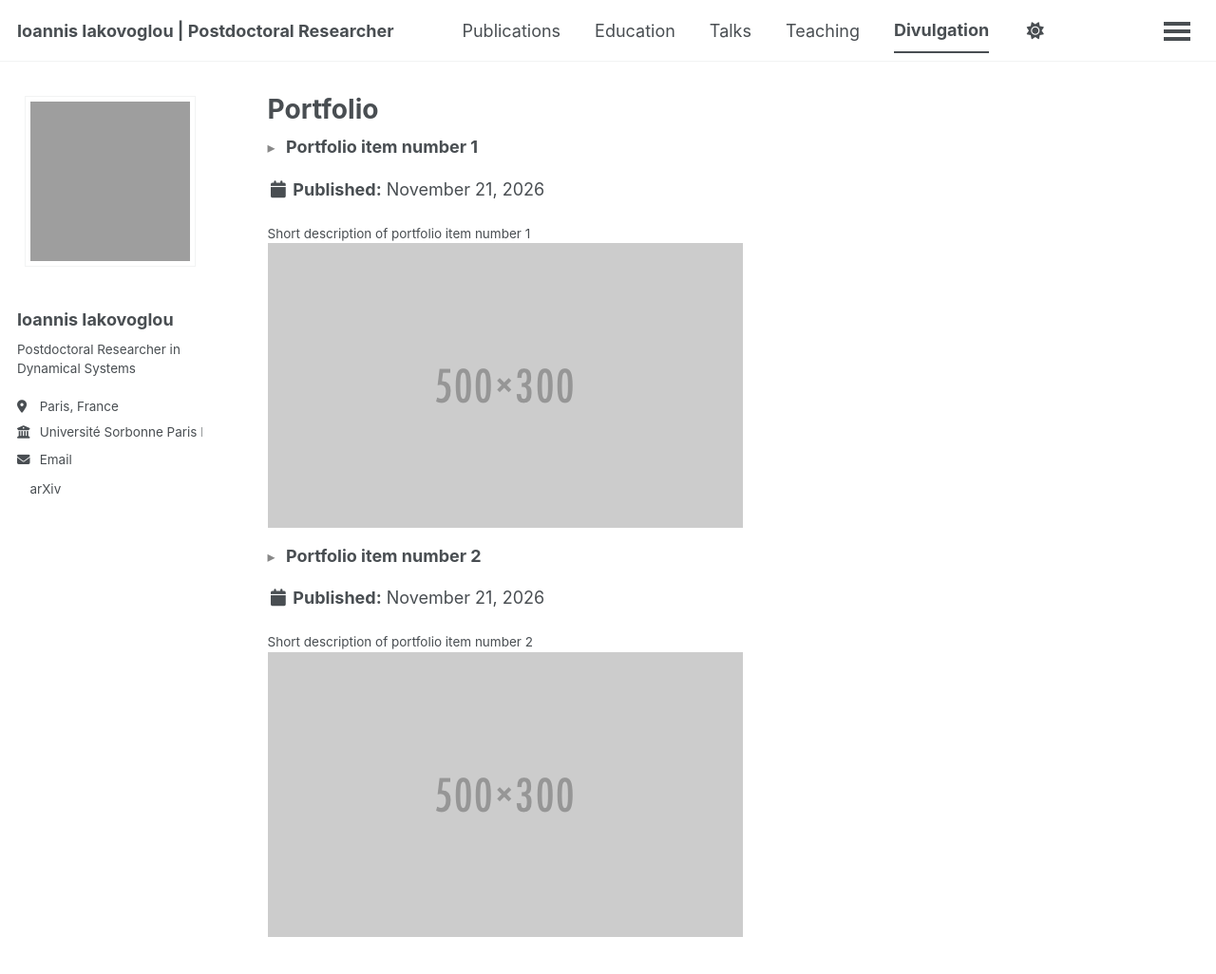
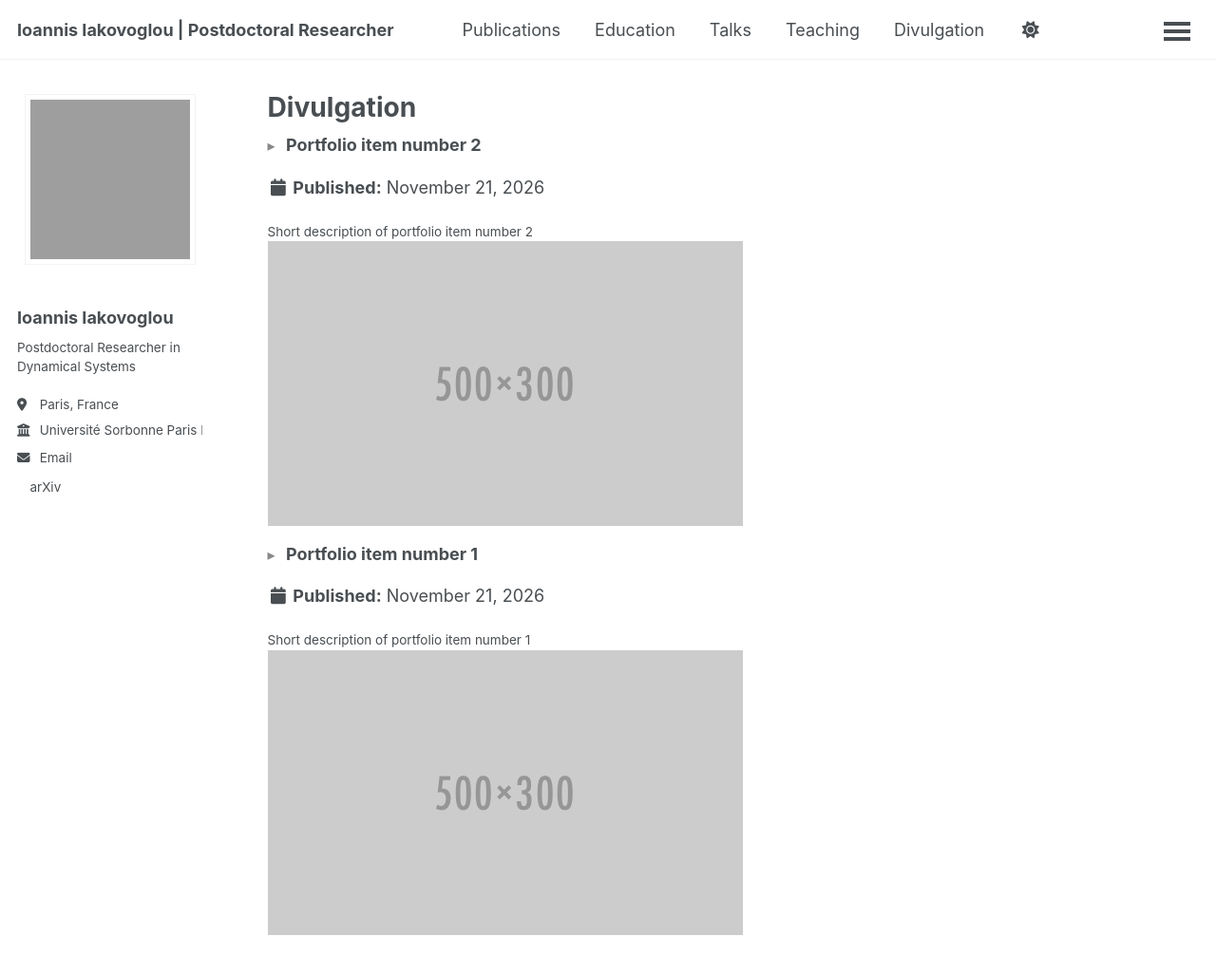
Before and after one commit to ioannisiakovoglou/ioannisiakovoglou.github.io, a Jekyll site: the page built from _pages/portfolio.html, in a window 1280 px wide and 1094 px high. Shown: the top 1026 px of the window at 95% size. Built offline with Jekyll 4.4.1, drawn with Linux system fonts in a browser that asks for light colours; a script bundle is joined from its source files by our own code; a style sheet for code colours, icons or effects is not loaded.

Commit message:
Rename portfolio page to divulgation

```diff
--- a/_pages/portfolio.html
+++ b/_pages/portfolio.html
@@ -1,13 +1,12 @@
 ---
 layout: archive
-title: "Portfolio"
-permalink: /portfolio/
+title: "Divulgation"
+permalink: /divulgation/
 author_profile: true
 ---
 
 {% include base_path %}
 
-
-{% for post in site.portfolio %}
+{% for post in site.portfolio reversed %}
   {% include archive-single.html %}
 {% endfor %}
```
